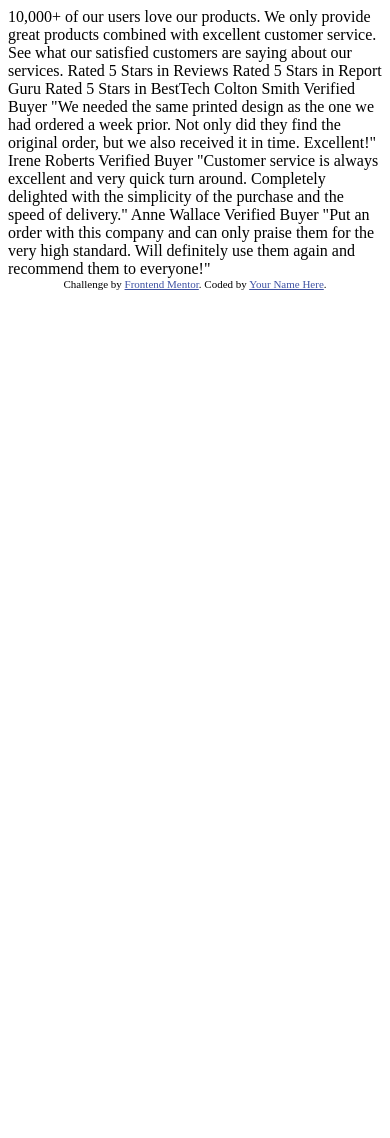
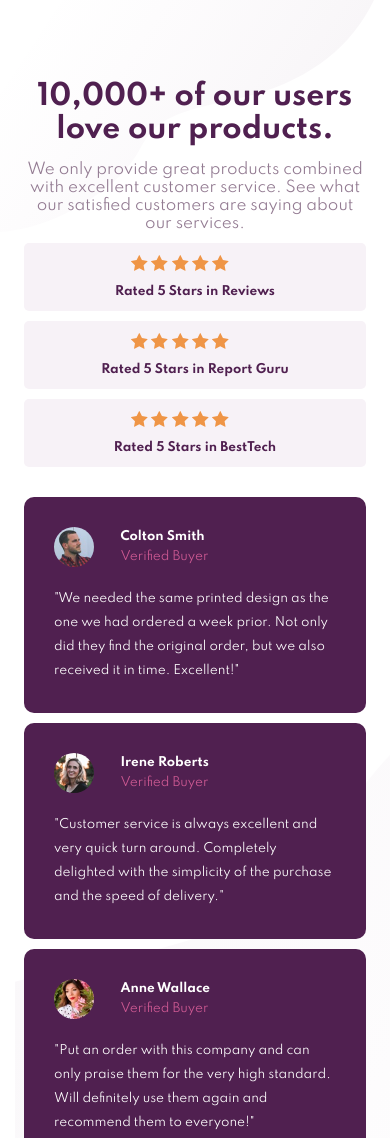
Before and after one commit to Hade21/social-prof-section-master, a plain HTML site: page index.html in a window 390 px wide. Shown: the top 1138 px of the page. Before the commit the page ends 844 px from the top, so only its background shows below. Drawn offline with Linux system fonts and the light colour scheme.

Commit message:
add styling and responsive

```diff
--- a/index.html
+++ b/index.html
@@ -4,7 +4,7 @@
     <meta charset="UTF-8" />
     <meta name="viewport" content="width=device-width, initial-scale=1.0" />
     <!-- displays site properly based on user's device -->
-
+    <link rel="stylesheet" href="style.css">
     <link
       rel="icon"
       type="image/png"
@@ -26,36 +26,86 @@
     </style>
   </head>
   <body>
-    10,000+ of our users love our products.
-
-    We only provide great products combined with excellent customer service.
-    See what our satisfied customers are saying about our services.
-
-    Rated 5 Stars in Reviews
-    Rated 5 Stars in Report Guru
-    Rated 5 Stars in BestTech
-
-    Colton Smith
-    Verified Buyer
-    "We needed the same printed design as the one we had ordered a week prior.
-    Not only did they find the original order, but we also received it in time.
-    Excellent!"
-
-    Irene Roberts
-    Verified Buyer
-    "Customer service is always excellent and very quick turn around. Completely
-    delighted with the simplicity of the purchase and the speed of delivery."
-
-    Anne Wallace
-    Verified Buyer
-    "Put an order with this company and can only praise them for the very high
-    standard. Will definitely use them again and recommend them to everyone!"
-
-    <div class="attribution">
-      Challenge by
-      <a href="https://www.frontendmentor.io?ref=challenge" target="_blank"
-        >Frontend Mentor</a
-      >. Coded by <a href="#">Your Name Here</a>.
-    </div>
+    <section>
+      <div class="container">
+        <div class="title-text">
+          <h1 class="title">10,000+ of our users love our products.</h1>
+          <p class="desc">We only provide great products combined with excellent customer service.
+            See what our satisfied customers are saying about our services.</p>
+        </div>
+        <div class="rated">
+          <div class="reviews one">
+            <div class="star">
+              <img src="./images/icon-star.svg" alt="">
+              <img src="./images/icon-star.svg" alt="">
+              <img src="./images/icon-star.svg" alt="">
+              <img src="./images/icon-star.svg" alt="">
+              <img src="./images/icon-star.svg" alt="">
+            </div>
+            <p>Rated 5 Stars in Reviews</p>
+          </div>
+          <div class="reviews two">
+            <div class="star">
+              <img src="./images/icon-star.svg" alt="">
+              <img src="./images/icon-star.svg" alt="">
+              <img src="./images/icon-star.svg" alt="">
+              <img src="./images/icon-star.svg" alt="">
+              <img src="./images/icon-star.svg" alt="">
+            </div>
+            <p>Rated 5 Stars in Report Guru</p>
+          </div>
+          <div class="reviews three">
+            <div class="star">
+              <img src="./images/icon-star.svg" alt="">
+              <img src="./images/icon-star.svg" alt="">
+              <img src="./images/icon-star.svg" alt="">
+              <img src="./images/icon-star.svg" alt="">
+              <img src="./images/icon-star.svg" alt="">
+            </div>
+            <p>Rated 5 Stars in BestTech</p>
+          </div>
+        </div>
+        <div class="testimonial">
+          <div class="card colton">
+            <div class="profile">
+              <img src="./images/image-colton.jpg" alt="" class="img-profile">
+              <p class="name">Colton Smith</p>
+              <p class="status">Verified Buyer</p>
+            </div>
+            <div class="testi">
+              <p class="statement">"We needed the same printed design as the one we had ordered a week prior.
+    Not only did they find the original order, but we also received it in time. Excellent!"</p>
+            </div>
+          </div>
+          <div class="card irene">
+            <div class="profile">
+              <img src="./images/image-irene.jpg" alt="" class="img-profile">
+              <p class="name">Irene Roberts </p>
+              <p class="status">Verified Buyer</p>
+            </div>
+            <div class="testi">
+              <p class="statement">"Customer service is always excellent and very quick turn around. Completely
+                delighted with the simplicity of the purchase and the speed of delivery."</p>
+            </div>
+          </div>
+          <div class="card anne">
+            <div class="profile">
+              <img src="./images/image-anne.jpg" alt="" class="img-profile">
+              <p class="name">Anne Wallace</p>
+              <p class="status">Verified Buyer</p>
+            </div>
+            <div class="testi">
+              <p class="statement">"Put an order with this company and can only praise them for the very high
+    standard. Will definitely use them again and recommend them to everyone!"</p>
+            </div>
+          </div>
+        </div>
+      </div>
+      <div class="attribution">
+        Challenge by
+        <a href="https://www.frontendmentor.io?ref=challenge" target="_blank">Frontend Mentor</a
+        >. Coded by <a href="https://frontendmentor.io/profile/hade21">Rohman</a>.
+      </div>
+    </section>
   </body>
 </html>
--- /dev/null
+++ b/style.css
@@ -0,0 +1,171 @@
+@import url('https://fonts.googleapis.com/css2?family=Spartan:wght@400;700;900&display=swap');
+
+*{
+    margin: 0;
+    padding: 0;
+    font-family: 'Spartan', sans-serif;
+}
+body{
+    background-image: url('./images/bg-pattern-bottom-desktop.svg'), url('./images/bg-pattern-top-desktop.svg');
+    background-position: bottom 0 right 0, top 0 left 0;
+    background-repeat:no-repeat;
+}
+.container{
+    margin:  130px 150px;
+    display: grid;
+    grid-template-columns: 50% 50%;
+    grid-template-rows: 50% 50%;
+}
+.title-text{
+    grid-area: 1/1/2/2;
+}
+.rated{
+    /* display: grid; */
+    grid-area: 1/2/2/3;
+}
+.testimonial{
+    /* display: grid; */
+    grid-area: 2/1/3/3;
+}
+.title{
+    font-weight: 700;
+    font-size: 42px;
+    color: hsl(300, 43%, 22%);
+    padding-right: 20%;
+    margin-bottom: 15px;
+}
+.desc{
+    font-size: 15px;
+    color: hsl(303, 10%, 53%);
+    padding-right: 15%;
+}
+.rated{
+    height: 100%;
+    display: grid;
+    grid-template-rows: repeat(14, 7.14%);
+    grid-template-columns: repeat(10, 10%);
+}
+.reviews{
+    background-color: hsl(300, 24%, 96%);
+    margin: 5px 0;
+    padding: 16px 20px;
+    display: flex;
+    justify-content: left;
+    align-items: center;
+    border-radius: 5px;
+    font-size: 12px;
+    font-weight: 700;
+    color: hsl(300, 43%, 22%);
+    width: initial;
+}
+.star{
+    margin-right: 30px;
+}
+.one{
+    grid-row: 2/5;
+    grid-column: 1/9;
+}
+.two{
+    grid-row: 5/8;
+    grid-column: 2/10;
+}
+.three{
+    grid-row: 8/11;
+    grid-column: 3/11;
+}
+.testimonial{
+    width: 100%;
+    height: 100%;
+    display: grid;
+    grid-template-columns: 32% 2% 32% 2% 32%;
+    grid-template-rows: 6% 6% 6% 64% 6% 6% 6%;
+    padding-top: 20px;
+}
+.card{
+    width: fit-content;
+    background-color: hsl(300, 43%, 22%);
+    border-radius: 10px;
+    padding: 30px;
+    color: hsl(0, 0%, 100%);
+    font-size: 12px;
+}
+.colton{
+    grid-column: 1/2;
+    grid-row: 1/6;
+}
+.irene{
+    grid-column: 3/4;
+    grid-row: 2/7;
+}
+.anne{
+    grid-column: 5/6;
+    grid-row: 3/8;
+}
+.profile{
+    display: grid;
+    grid-template-columns: 20% 80%;
+    grid-template-rows: 50% 50%;
+    margin-bottom: 20px;
+}
+.img-profile{
+    border-radius: 50%;
+    grid-area: 1/1/3/2;
+    width: 40px;
+}
+.name{
+    grid-area: 1/2/2/3;
+    align-self: center;
+    font-weight: 700;
+    padding-left: 10px;
+}
+.status{
+    color: hsl(333, 80%, 67%);
+    grid-area: 2/2/3/3;
+    align-self: center;
+    padding-left: 10px;
+    opacity: .8;
+}
+.testi{
+    line-height: 24px;
+    /* word-spacing: 1px; */
+}
+
+
+@media (max-width: 450px) {
+    .container{
+        margin: 80px 24px;
+        display: block;
+    }
+    .title{
+        font-size: 28px;
+        text-align: center;
+        padding-right: 0;
+    }
+    .desc{
+        padding-right: 0;
+        text-align: center;
+        font-size: 15px;
+    }
+    .rated{
+        display: block;
+    }
+    .reviews{
+        display: block;
+        text-align: center;
+        margin: 10px 0;
+        padding: 12px 20px;
+    }
+    .star{
+        margin-bottom: 10px;
+    }
+    .testimonial{
+        display: block;
+    }
+    .card{
+        margin-bottom: 10px;
+    }
+    body{
+        background-image: url('./images/bg-pattern-top-mobile.svg'), url('./images/bg-pattern-bottom-mobile.svg');
+        background-position: top 0 left 0, bottom 0 right 0;
+    }
+}
```
Also changed, not shown: images/Screenshot-desktop.png (added).
